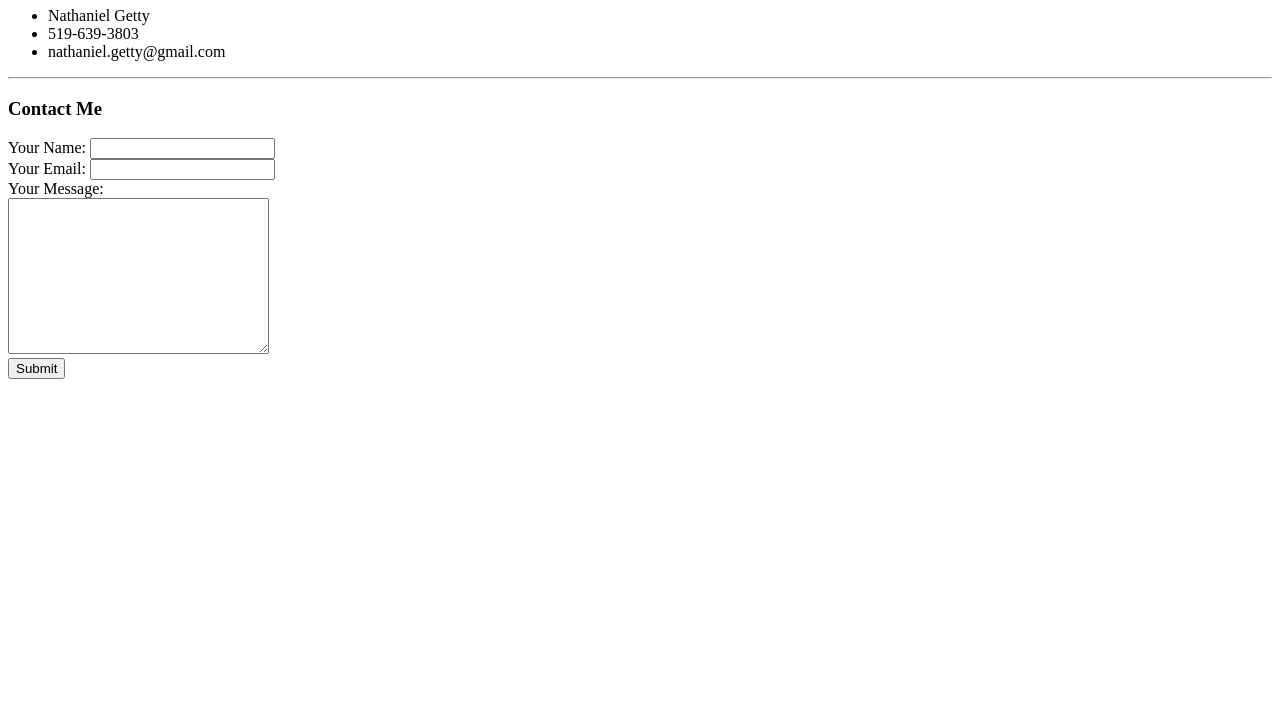
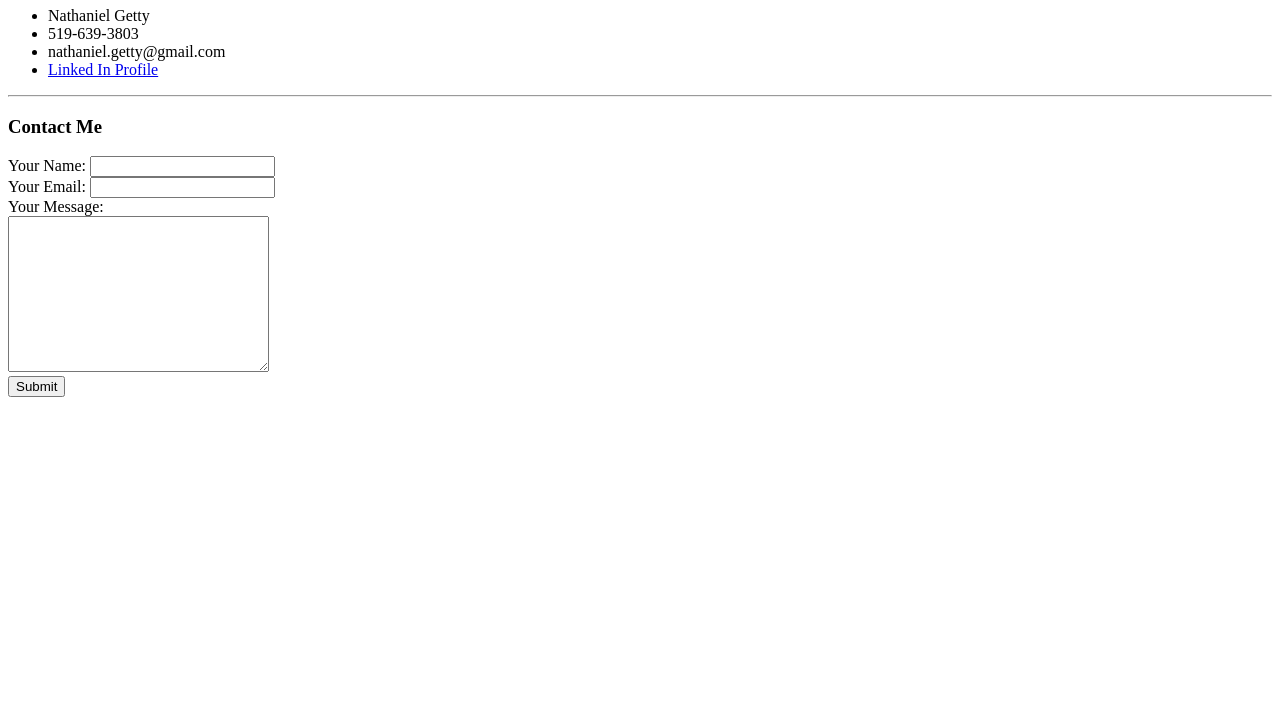
Before and after one commit to ngetty/cv, a plain HTML site: page contactinfo.html in a window 1280 px wide. Shown: the part 73-800 px from the top of the page. Drawn offline with Linux system fonts and the light colour scheme.

Commit message:
added linked in html link

```diff
--- a/contactinfo.html
+++ b/contactinfo.html
@@ -11,6 +11,7 @@
           <li>Nathaniel Getty</li>
           <li>519-639-3803</li>
           <li>nathaniel.getty@gmail.com</li>
+          <li><a href="https://www.linkedin.com/in/nathanielgetty/">Linked In Profile</a></li>
         </ul>
       </p>
       <hr>
```
